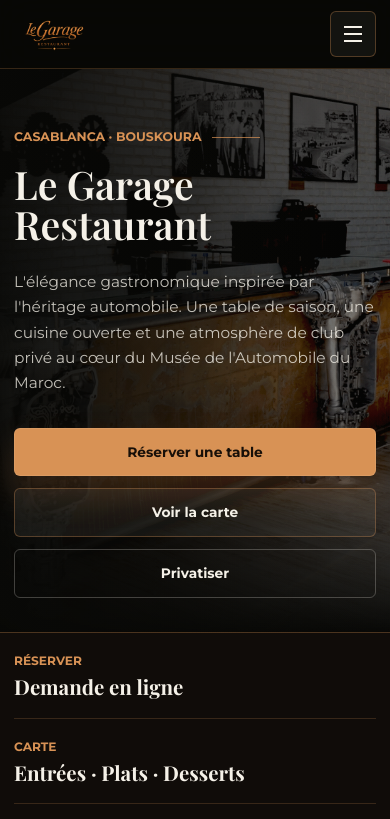
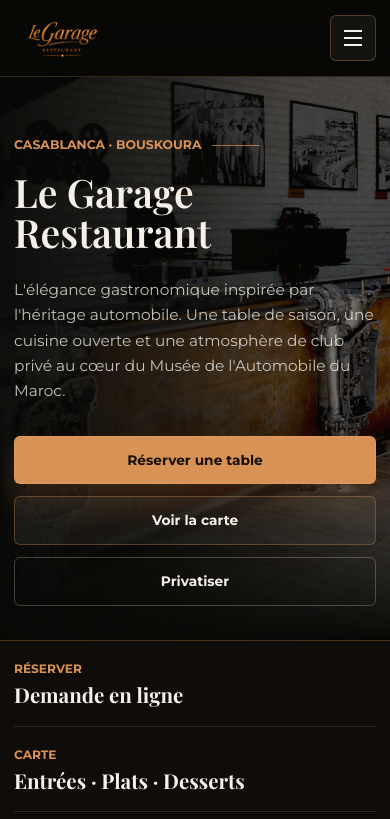
Before and after one commit to sdmimouni-prog/legaragerestaurant, a website: page le-garage-restaurant/index.html in a window 390 px wide. Shown: the top 819 px of the page. Drawn offline with nearby package versions, Linux system fonts and the light colour scheme; a web font is replaced by a local one.

Commit message:
Enlarge Le Garage header logo

```diff
--- a/le-garage-restaurant/index.html
+++ b/le-garage-restaurant/index.html
@@ -86,7 +86,7 @@
 
     .nav {
       width: min(1180px, calc(100% - 40px));
-      min-height: 76px;
+      min-height: 88px;
       margin: 0 auto;
       display: flex;
       align-items: center;
@@ -102,8 +102,8 @@
     }
 
     .brand-logo {
-      width: 158px;
-      height: 48px;
+      width: 210px;
+      height: 64px;
       object-fit: contain;
       object-position: left center;
     }
@@ -1040,7 +1040,7 @@
       }
 
       .nav {
-        min-height: 68px;
+        min-height: 76px;
       }
 
       .brand-name strong {
@@ -1052,8 +1052,8 @@
       }
 
       .brand-logo {
-        width: 142px;
-        height: 44px;
+        width: 172px;
+        height: 54px;
       }
 
       .nav-actions .btn-primary {
@@ -1178,8 +1178,8 @@
       }
 
       .brand-logo {
-        width: 126px;
-        height: 40px;
+        width: 148px;
+        height: 48px;
       }
 
       .brand-name span {
```
